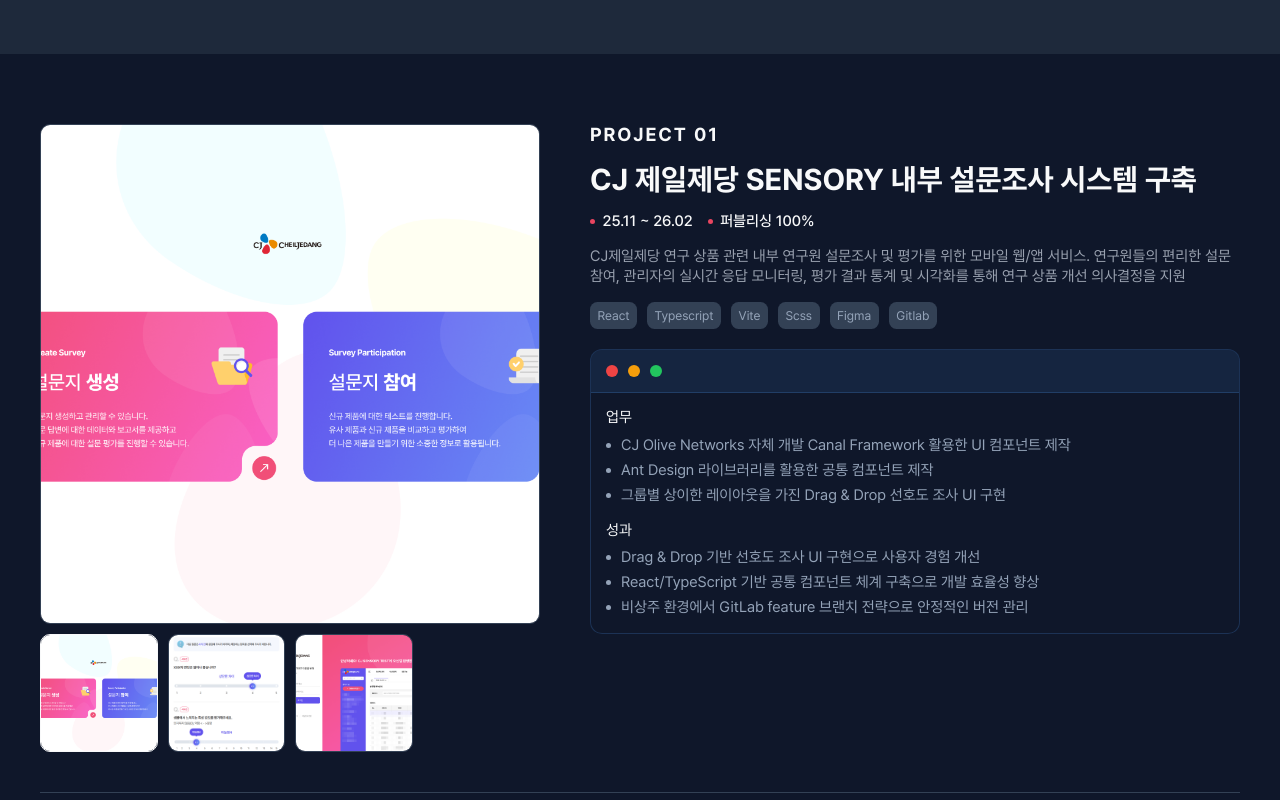
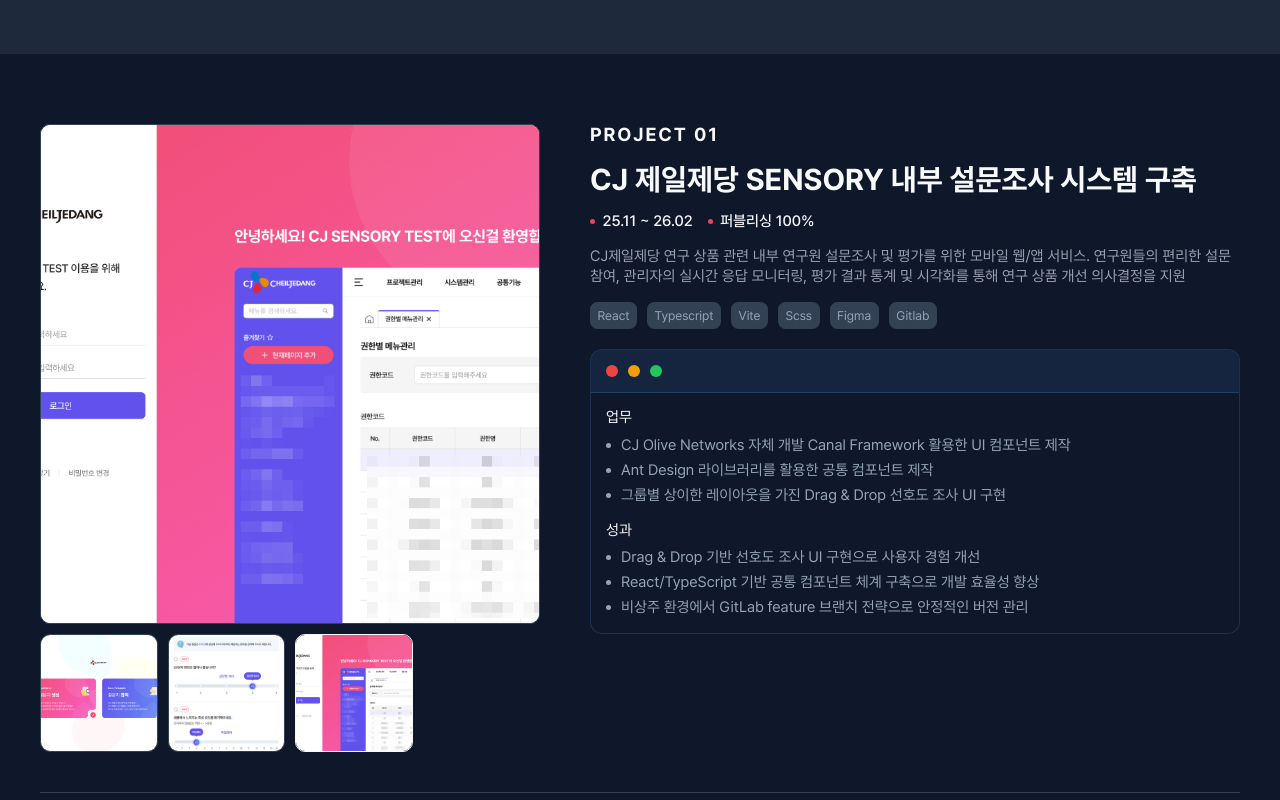
Before and after one commit to 9Gu-Mo/React_Portfolio, a Next.js app: page / in a window 1280 px wide. Shown: the part 2160-2960 px from the top of the page. Built offline with nearby package versions, Linux system fonts and the light colour scheme.

Commit message:
fix: autoplay관련 수정

```diff
--- a/src/component/common/Carrer.tsx
+++ b/src/component/common/Carrer.tsx
@@ -44,11 +44,11 @@ import { useDeviceStore } from '@/stores/useDeviceStore';
 import NoImage from '@/component/common/NoImage';
 
 // style
+import { cn } from '@/lib/utils';
 import style from '@/styles/Carrer.module.scss';
 import 'swiper/css';
 import 'swiper/css/effect-fade';
 import 'swiper/css/thumbs';
-import { cn } from '@/lib/utils';
 
 const carArr: Props[] = [
   {
@@ -378,14 +378,13 @@ export default function Carrer() {
                       slideEl.setAttribute('aria-hidden', isActive ? 'false' : 'true');
                       slideEl.setAttribute('tabindex', isActive ? '0' : '-1');
                     });
-                    const el = swiper.slides[swiper.activeIndex] as HTMLElement;
-                    el?.focus(); // 새 슬라이드로 포커스 이동
+                    // autoplay로 인한 변경에서는 포커스 이동하지 않음
                   }}
                   slidesPerView={1}
-                  // autoplay={{
-                  //   delay: 3000,
-                  //   disableOnInteraction: false,
-                  // }}
+                  autoplay={{
+                    delay: 3000,
+                    disableOnInteraction: false,
+                  }}
                   className="aspect-square"
                   effect="fade"
                   aria-roledescription="carousel"
```
